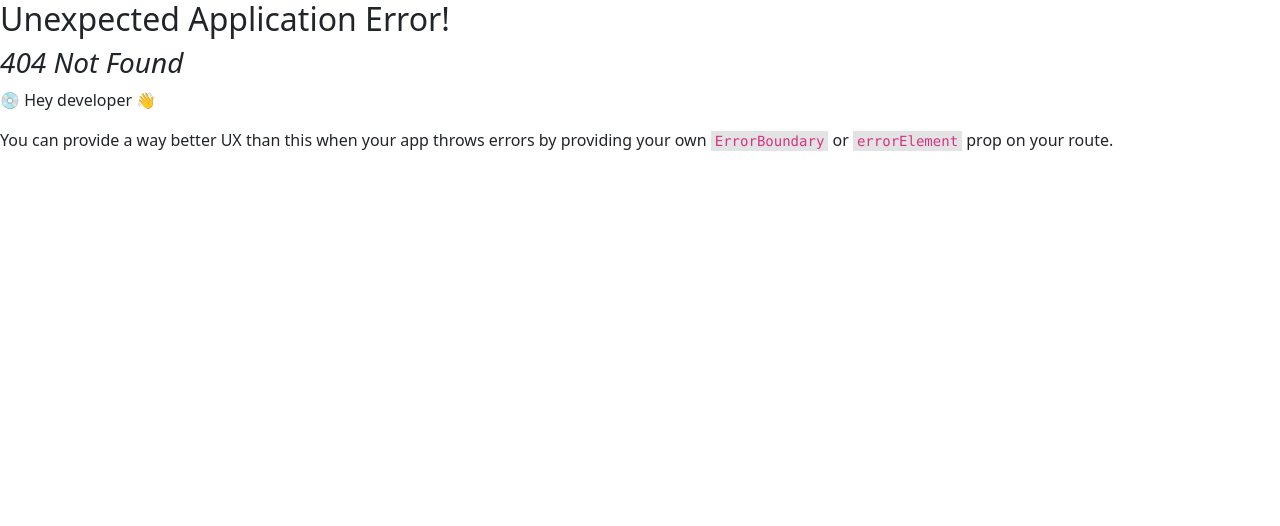
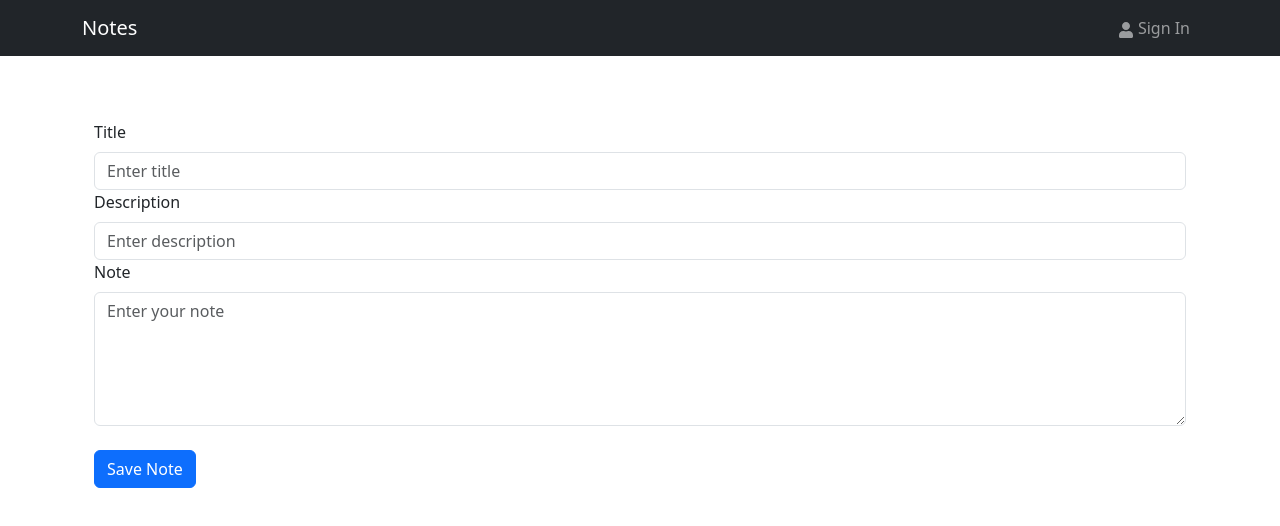
Before and after one commit to Harshgaddam/notes-mern-app, a React (Vite) app in the folder frontend/: page /note in a window 1280 px wide. Before the commit this address had no page. Shown: the top 526 px of the page. Built offline with nearby package versions, Linux system fonts and the light colour scheme.

Commit message:
NotePage

```diff
--- a/frontend/src/App.jsx
+++ b/frontend/src/App.jsx
@@ -1,6 +1,5 @@
 import "bootstrap/dist/css/bootstrap.min.css";
 import Header from "./components/Header";
-import Footer from "./components/Footer";
 import { Container } from "react-bootstrap";
 import { Outlet } from "react-router-dom";
 
@@ -13,7 +12,6 @@ function App() {
           <Outlet />
         </Container>
       </main>
-      <Footer />
     </>
   );
 }
--- a/frontend/src/components/Footer.jsx
+++ b/frontend/src/components/Footer.jsx
@@ -1,9 +1,14 @@
 import { Container, Row, Col } from "react-bootstrap";
 import { FaPlus } from "react-icons/fa";
 import { Button } from "react-bootstrap";
+import { useNavigate } from "react-router-dom";
 
 const Footer = () => {
   const currentYear = new Date().getFullYear();
+  const navigate = useNavigate();
+  const openNewNote = () => {
+    navigate("/note");
+  };
 
   return (
     <footer>
@@ -13,7 +18,7 @@ const Footer = () => {
             <p>ProShop &copy; {currentYear}</p>
           </Col>
           <Col xs={1} className="text-center">
-            <Button>
+            <Button onClick={openNewNote}>
               <FaPlus />
             </Button>
           </Col>
--- a/frontend/src/components/NoteCard.jsx
+++ b/frontend/src/components/NoteCard.jsx
@@ -1,8 +1,10 @@
 /* eslint-disable react/prop-types */
 import { Card } from "react-bootstrap";
+import { LinkContainer } from "react-router-bootstrap";
 
 const Note = ({ note }) => {
   return (
+    <LinkContainer to={"/"}>
       <Card>
         <Card.Body>
           <Card.Title as="div">
@@ -14,6 +16,7 @@ const Note = ({ note }) => {
           <Card.Text as="h6">{note.description}</Card.Text>
         </Card.Body>
       </Card>
+    </LinkContainer>
   );
 };
 
--- a/frontend/src/main.jsx
+++ b/frontend/src/main.jsx
@@ -8,11 +8,13 @@ import {
   RouterProvider,
 } from "react-router-dom";
 import HomeScreen from "./screens/HomeScreen.jsx";
+import NotePage from "./screens/Notepage.jsx";
 
 const router = createBrowserRouter(
   createRoutesFromElements(
     <Route path="/" element={<App />}>
       <Route index={true} path="/" element={<HomeScreen />} />
+      <Route path="/note" element={<NotePage />} />
     </Route>
   )
 );
--- a/frontend/src/screens/HomeScreen.jsx
+++ b/frontend/src/screens/HomeScreen.jsx
@@ -1,6 +1,7 @@
 import { Row, Col } from "react-bootstrap";
 import Note from "../components/NoteCard";
 import notes from "./notes.js";
+import Footer from "../components/Footer";
 
 const HomeScreen = () => {
   return (
@@ -12,6 +13,7 @@ const HomeScreen = () => {
           </Col>
         ))}
       </Row>
+      <Footer />
     </>
   );
 };
--- /dev/null
+++ b/frontend/src/screens/Notepage.jsx
@@ -0,0 +1,70 @@
+import { useState } from "react";
+import { Container, Form, Button } from "react-bootstrap";
+
+const NotePage = () => {
+  const [note, setNote] = useState({
+    title: "",
+    description: "",
+    text: "",
+  });
+
+  const handleChange = (e) => {
+    const { name, value } = e.target;
+    setNote((prevNote) => ({ ...prevNote, [name]: value }));
+  };
+
+  const handleSubmit = (e) => {
+    e.preventDefault();
+    // Add your logic to handle the submitted note, e.g., save to a database or state
+    console.log("Submitted Note:", note);
+  };
+
+  return (
+    <Container className="mt-5">
+      <Form onSubmit={handleSubmit}>
+        <Form.Group controlId="noteTitle">
+          <Form.Label>Title</Form.Label>
+          <Form.Control
+            type="text"
+            placeholder="Enter title"
+            name="title"
+            value={note.title}
+            onChange={handleChange}
+            required
+          />
+        </Form.Group>
+
+        <Form.Group controlId="noteDescription">
+          <Form.Label>Description</Form.Label>
+          <Form.Control
+            type="text"
+            placeholder="Enter description"
+            name="description"
+            value={note.description}
+            onChange={handleChange}
+            required
+          />
+        </Form.Group>
+
+        <Form.Group controlId="noteText">
+          <Form.Label>Note</Form.Label>
+          <Form.Control
+            as="textarea"
+            rows={5}
+            placeholder="Enter your note"
+            name="text"
+            value={note.text}
+            onChange={handleChange}
+            required
+          />
+        </Form.Group>
+        <br />
+        <Button variant="primary" type="submit">
+          Save Note
+        </Button>
+      </Form>
+    </Container>
+  );
+};
+
+export default NotePage;
--- a/frontend/src/screens/notes.js
+++ b/frontend/src/screens/notes.js
@@ -9,5 +9,20 @@ const notes = [
     description: "This is note 2",
     content: "This is note 2",
   },
+  {
+    title: "Note 3",
+    description: "This is note 3",
+    content: "This is note 3",
+  },
+  {
+    title: "Note 4",
+    description: "This is note 4",
+    content: "This is note 4",
+  },
+  {
+    title: "Note 5",
+    description: "This is note 5",
+    content: "This is note 5",
+  },
 ];
 export default notes;
```
Lines whose indentation alone changed are shown as unchanged.
